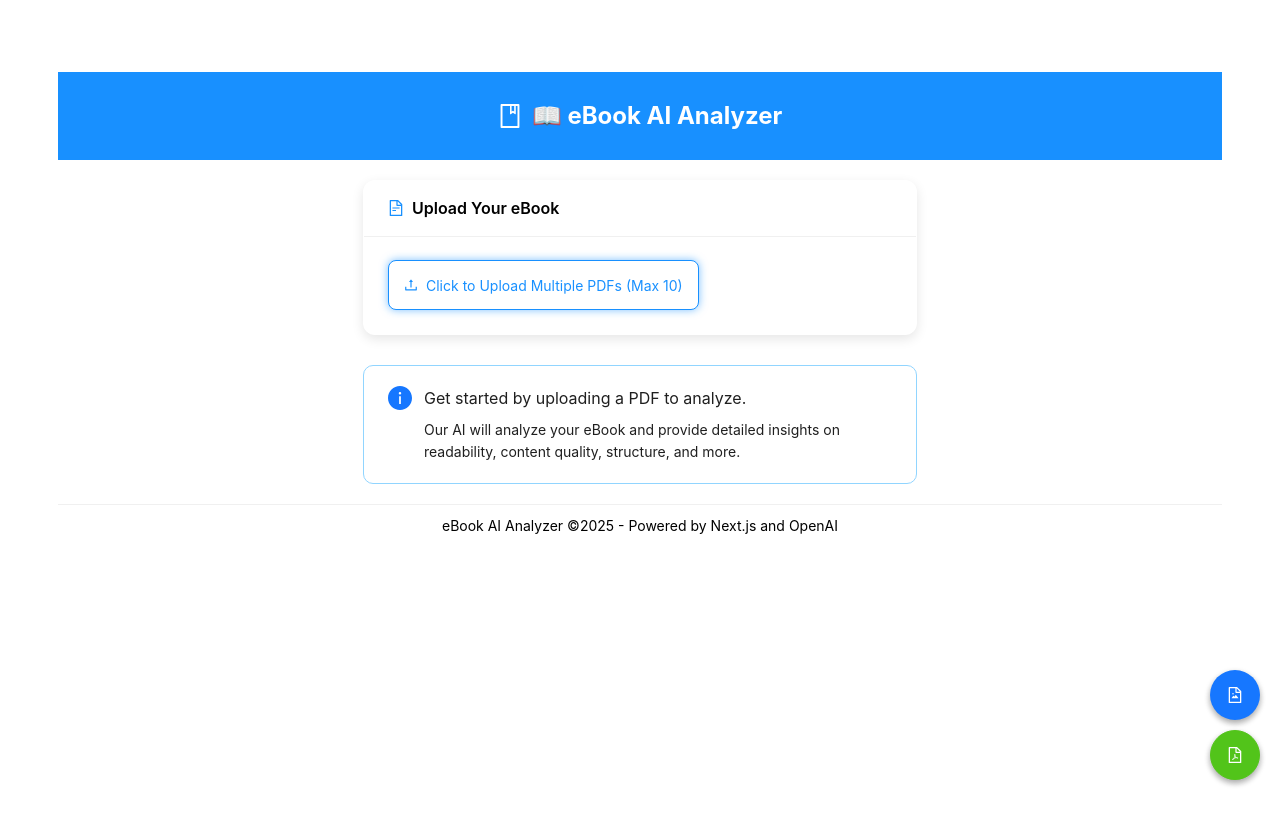
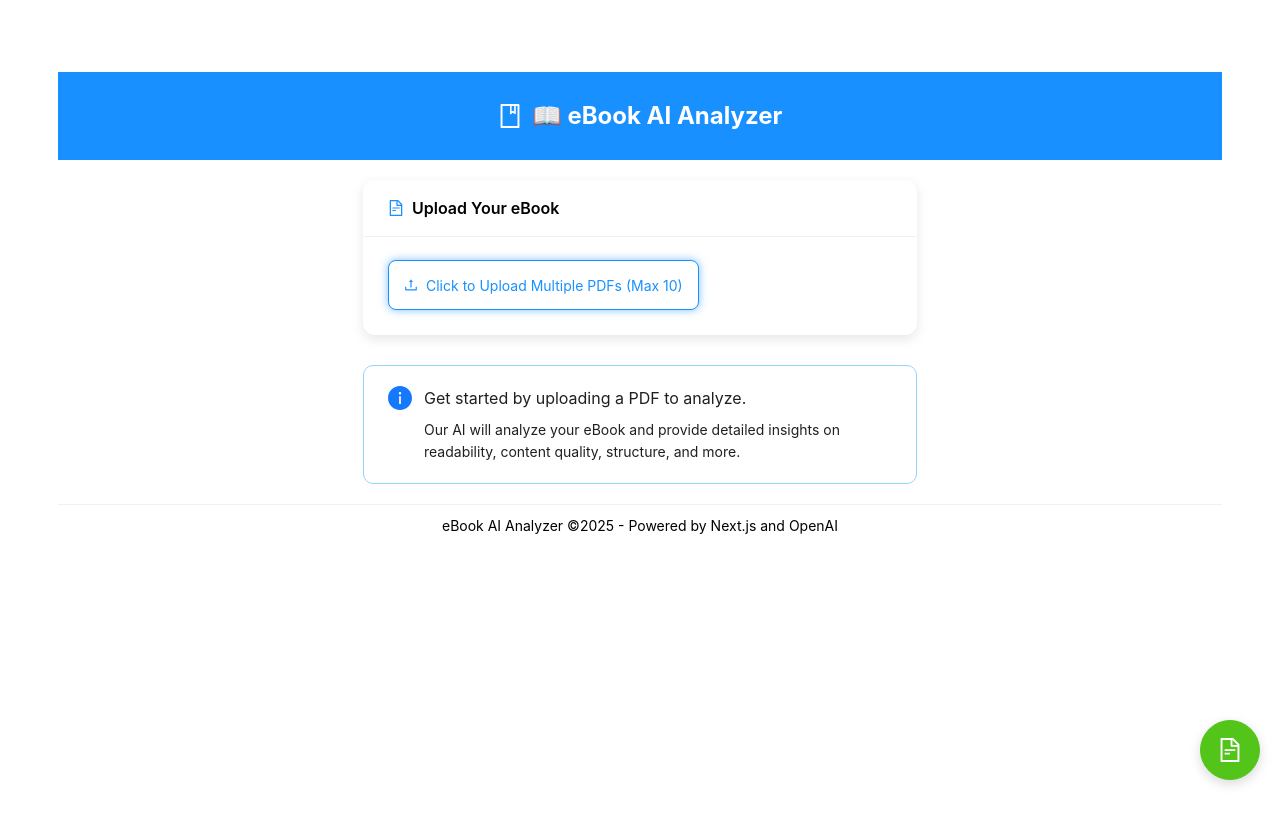
Before and after one commit to pratikk94/book_review, a Next.js app: page / in a window 1280 px wide. Built offline with nearby package versions, Linux system fonts and the light colour scheme; what @react-pdf/renderer would draw is missing.

Commit message:
Final one with word

```diff
--- a/app/page.tsx
+++ b/app/page.tsx
@@ -1083,6 +1083,7 @@ export default function Home() {
     const generateDocx = async () => {
         try {
             setCapturingPdf(true);
+            messageApi.loading('Generating Word document...');
 
             // Create a new instance of Document
             const doc = new DocxDocument({
@@ -1246,11 +1247,10 @@ export default function Home() {
             const blob = new Blob([buffer], { type: 'application/vnd.openxmlformats-officedocument.wordprocessingml.document' });
             saveAs(blob, 'ebook-analysis.docx');
 
-            setPdfSuccess(true);
-            setTimeout(() => setPdfSuccess(false), 3000);
+            messageApi.success('Word document generated successfully!');
         } catch (error) {
             console.error('Error generating DOCX:', error);
-            message.error('Failed to generate DOCX report');
+            messageApi.error('Failed to generate DOCX report');
         } finally {
             setCapturingPdf(false);
         }
@@ -1698,7 +1698,7 @@ export default function Home() {
     const generatePdfReport = async () => {
         try {
             setCapturingPdf(true);
-            messageApi.loading('Generating PDF report...');
+            messageApi.loading('Generating high-quality PDF report...');
 
             // Get the analysis content
             const analysisElement = document.querySelector('.content-container') as HTMLElement;
@@ -1718,53 +1718,91 @@ export default function Home() {
             const pageHeight = pdf.internal.pageSize.getHeight();
 
             // Add cover page
-            pdf.setFontSize(24);
+            pdf.setFontSize(28);
             pdf.setTextColor(24, 144, 255); // Blue color
-            pdf.text('eBook AI Analysis Report', pageWidth / 2, 80, { align: 'center' });
+            pdf.text('eBook AI Analysis Report', pageWidth / 2, 100, { align: 'center' });
 
             // Add timestamp
+            pdf.setFontSize(14);
+            pdf.setTextColor(80, 80, 80); // Dark gray
+            pdf.text(`Generated on: ${new Date().toLocaleString()}`, pageWidth / 2, 140, { align: 'center' });
+
+            // Add logo/graphic
+            pdf.setFontSize(60);
+            pdf.setTextColor(200, 200, 200); // Light gray
+            pdf.text('📖', pageWidth / 2, 220, { align: 'center' });
+
+            // Add quality note
             pdf.setFontSize(12);
-            pdf.setTextColor(0, 0, 0); // Black
-            pdf.text(`Generated on: ${new Date().toLocaleString()}`, pageWidth / 2, 120, { align: 'center' });
-
-            // Get current content as image
+            pdf.setTextColor(100, 100, 100);
+            pdf.text('High-Quality Analysis Report', pageWidth / 2, pageHeight - 60, { align: 'center' });
+
+            // Render with maximum quality settings
             const canvas = await html2canvas(analysisElement, {
-                scale: 2,
+                scale: 3, // Higher scale for better quality
                 useCORS: true,
                 allowTaint: true,
-                scrollY: -window.scrollY
+                scrollY: -window.scrollY,
+                logging: false,
+                backgroundColor: '#ffffff',
+                imageTimeout: 0, // No timeout
+                onclone: (clonedDoc) => {
+                    // Improve styling in the cloned document for better PDF rendering
+                    const style = clonedDoc.createElement('style');
+                    style.innerHTML = `
+                        * {
+                            font-family: -apple-system, BlinkMacSystemFont, 'Segoe UI', Roboto, Helvetica, Arial, sans-serif;
+                            color: #000 !important;
+                        }
+                        h1, h2, h3, h4, h5, h6 { font-weight: bold !important; }
+                        .citation-text {
+                            background: #f6f6f6 !important;
+                            border-left: 3px solid #333 !important;
+                        }
+                    `;
+                    clonedDoc.head.appendChild(style);
+                }
             });
 
-            // Calculate how many pages needed
+            // Calculate how many pages needed with higher resolution
             const imgHeight = canvas.height;
             const imgWidth = canvas.width;
 
-            // Content scaling to fit page width
-            const contentWidth = pageWidth - 40; // 20pt margins on both sides
+            // Content scaling to fit page width with better margins
+            const contentWidth = pageWidth - 60; // 30pt margins on both sides
             const scaleFactor = contentWidth / imgWidth;
             const contentHeight = imgHeight * scaleFactor;
 
             // How many pages this will take
-            const totalPages = Math.ceil(contentHeight / (pageHeight - 120)); // 120pt for headers/margins
-
-            // Calculate content segments
+            const totalPages = Math.ceil(contentHeight / (pageHeight - 140)); // 140pt for headers/margins
+
+            // Calculate content segments with better precision
             for (let i = 0; i < totalPages; i++) {
                 if (i > 0) {
                     pdf.addPage();
                 }
 
-                // Source area height
-                const sourceHeight = (pageHeight - 120) / scaleFactor;
+                // Source area height with improved calculation
+                const sourceHeight = Math.ceil((pageHeight - 140) / scaleFactor);
                 const sourceY = i * sourceHeight;
 
-                // Create temporary canvas for this segment
+                // Create temporary canvas for this segment with higher quality
                 const tempCanvas = document.createElement('canvas');
+                const ctx = tempCanvas.getContext('2d', { alpha: false });
+
                 tempCanvas.width = imgWidth;
                 tempCanvas.height = Math.min(sourceHeight, imgHeight - sourceY);
 
-                // Draw portion to temp canvas
-                const ctx = tempCanvas.getContext('2d');
                 if (ctx) {
+                    // Improve rendering quality with better settings
+                    ctx.imageSmoothingEnabled = true;
+                    ctx.imageSmoothingQuality = 'high';
+
+                    // Clear background
+                    ctx.fillStyle = '#ffffff';
+                    ctx.fillRect(0, 0, tempCanvas.width, tempCanvas.height);
+
+                    // Draw portion to temp canvas
                     ctx.drawImage(
                         canvas,
                         0, sourceY,
@@ -1773,27 +1811,126 @@ export default function Home() {
                         imgWidth, tempCanvas.height
                     );
 
-                    // Add to PDF
-                    const imgData = tempCanvas.toDataURL('image/jpeg', 0.9);
+                    // Add to PDF with better compression
+                    const imgData = tempCanvas.toDataURL('image/jpeg', 1.0); // Maximum quality
                     pdf.addImage(
                         imgData,
                         'JPEG',
-                        20, 40, // Margins
+                        30, 40, // Margins
                         contentWidth, tempCanvas.height * scaleFactor
                     );
 
-                    // Add page number
+                    // Add header
                     pdf.setFontSize(10);
+                    pdf.setTextColor(80, 80, 80);
+                    pdf.text('eBook AI Analysis', 30, 20);
+
+                    // Add page number with better styling
+                    pdf.setFontSize(10);
+                    pdf.setTextColor(80, 80, 80);
                     pdf.text(`Page ${i+1} of ${totalPages}`, pageWidth - 40, pageHeight - 20, { align: 'right' });
                 }
             }
 
-            // Save the PDF
-            pdf.save('complete-ebook-analysis.pdf');
-            messageApi.success('PDF report generated successfully!');
+            // Save the PDF with a better filename
+            pdf.save('ebook-analysis-professional-report.pdf');
+            messageApi.success('High-quality PDF report generated successfully!');
         } catch (error) {
             console.error('Error generating PDF report:', error);
             messageApi.error('Failed to generate PDF report');
+        } finally {
+            setCapturingPdf(false);
+        }
+    };
+
+    // Function to generate a simple DOCX report with just the analysis data
+    const generateSimpleDocx = async () => {
+        try {
+            setCapturingPdf(true);
+            messageApi.loading('Generating simple Word document...');
+
+            // Create a new instance of Document
+            const doc = new DocxDocument({
+                sections: [{
+                    properties: {},
+                    children: [
+                        // Title
+                        new DocxParagraph({
+                            children: [
+                                new TextRun({
+                                    text: "eBook Analysis Report",
+                                    bold: true,
+                                    size: 36
+                                })
+                            ],
+                            spacing: { after: 300 }
+                        }),
+
+                        // Summary
+                        new DocxParagraph({
+                            children: [
+                                new TextRun({
+                                    text: "Book Summary",
+                                    bold: true,
+                                    size: 28
+                                })
+                            ],
+                            spacing: { before: 200, after: 100 }
+                        }),
+                        new DocxParagraph({
+                            children: [
+                                new TextRun({
+                                    text: summary || "No summary available",
+                                    size: 24
+                                })
+                            ],
+                            spacing: { after: 200 }
+                        }),
+
+                        // Analysis Items
+                        ...analysis.map(item => [
+                            new DocxParagraph({
+                                children: [
+                                    new TextRun({
+                                        text: item.Parameter,
+                                        bold: true,
+                                        size: 24
+                                    })
+                                ],
+                                spacing: { before: 200, after: 50 }
+                            }),
+                            new DocxParagraph({
+                                children: [
+                                    new TextRun({
+                                        text: `Score: ${item.Score}/5`,
+                                        size: 24
+                                    })
+                                ],
+                                spacing: { after: 50 }
+                            }),
+                            new DocxParagraph({
+                                children: [
+                                    new TextRun({
+                                        text: item.Justification,
+                                        size: 24
+                                    })
+                                ],
+                                spacing: { after: 200 }
+                            })
+                        ]).flat()
+                    ]
+                }]
+            });
+
+            // Generate and save the document
+            const buffer = await Packer.toBuffer(doc);
+            const blob = new Blob([buffer], { type: 'application/vnd.openxmlformats-officedocument.wordprocessingml.document' });
+            saveAs(blob, 'simple-ebook-analysis.docx');
+
+            messageApi.success('Simple Word document generated successfully!');
+        } catch (error) {
+            console.error('Error generating DOCX:', error);
+            messageApi.error('Failed to generate DOCX report');
         } finally {
             setCapturingPdf(false);
         }
@@ -1816,46 +1953,28 @@ export default function Home() {
                     <style dangerouslySetInnerHTML={{ __html: animationStyles }} />
                     <div className="content-container" style={{ padding: '0 50px', marginTop: 64, background: '#ffffff' }}>
 
-                    {/* Add floating buttons for screenshots and PDF */}
+                    {/* Only keep the green DOCX button with simplified functionality */}
                     <div style={{
                         position: 'fixed',
                         bottom: 20,
                         right: 20,
-                        zIndex: 1000,
-                        display: 'flex',
-                        flexDirection: 'column',
-                        gap: '10px'
+                        zIndex: 1000
                     }}>
                         <Button
                             type="primary"
                             shape="circle"
                             size="large"
-                            icon={<FileImageOutlined />}
-                            onClick={captureFullPageScreenshot}
-                            loading={takingScreenshot}
                             style={{
-                                width: 50,
-                                height: 50,
-                                boxShadow: '0 3px 6px rgba(0,0,0,0.16), 0 3px 6px rgba(0,0,0,0.23)'
-                            }}
-                            title="Take Full Page Screenshots (A4 sized)"
-                        />
-
-                        <Button
-                            type="primary"
-                            shape="circle"
-                            size="large"
-                            style={{
-                                width: 50,
-                                height: 50,
+                                width: 60,
+                                height: 60,
                                 background: '#52c41a',
                                 borderColor: '#52c41a',
-                                boxShadow: '0 3px 6px rgba(0,0,0,0.16), 0 3px 6px rgba(0,0,0,0.23)'
+                                boxShadow: '0 4px 12px rgba(0, 0, 0, 0.15)'
                             }}
-                            icon={<FilePdfOutlined />}
-                            onClick={generatePdfReport}
+                            icon={<FileTextOutlined style={{ fontSize: '24px' }}/>}
+                            onClick={generateSimpleDocx}
                             loading={capturingPdf}
-                            title="Generate Complete PDF Report"
+                            title="Generate Word Document Report"
                         />
                     </div>
 
@@ -3235,29 +3354,21 @@ export default function Home() {
                                             </Card>
                                         </div>
 
-                                        {downloadLink && (
-                                            <a
-                                                href={downloadLink}
-                                                download="analysis.csv"
-                                                className="ant-btn ant-btn-primary"
-                                                style={{ marginRight: '10px' }}
-                                            >
-                                                Download CSV
-                                            </a>
-                                        )}
-
                                         <Button
                                             type="primary"
-                                            icon={<FilePdfOutlined />}
-                                            onClick={generateEnhancedPdf}
+                                            icon={<FileTextOutlined />}
+                                            onClick={generateSimpleDocx}
                                             loading={capturingPdf}
                                             className="pdf-button"
                                             style={{
                                                 marginTop: '15px',
-                                                marginLeft: downloadLink ? '10px' : '0',
+                                                background: '#52c41a',
+                                                borderColor: '#52c41a',
+                                                padding: '8px 16px',
+                                                height: 'auto'
                                             }}
                                         >
-                                            {capturingPdf ? 'Generating...' : 'Save Enhanced PDF'}
+                                            Generate Word Document
                                         </Button>
                                     </div>
                                 </Card>
```
